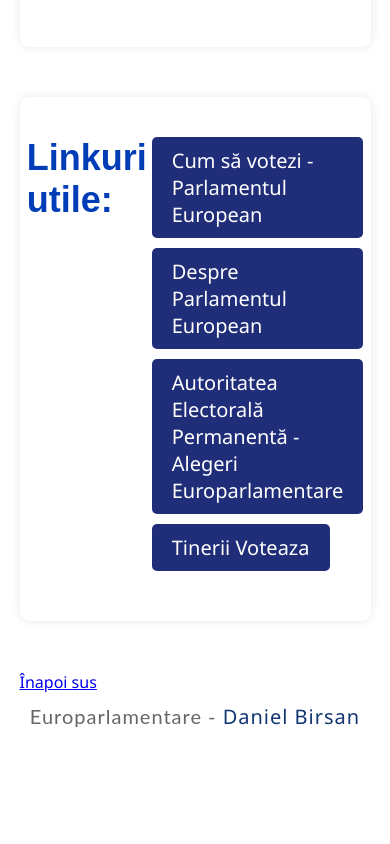
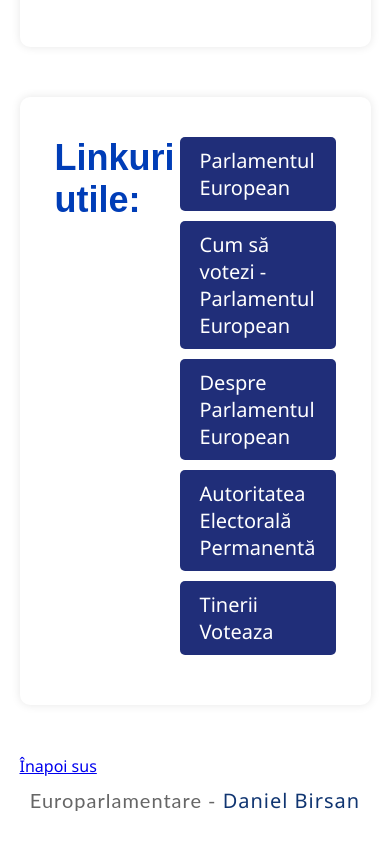
Before and after one commit to danielbirsan/europarlamentare2024, a plain HTML site: page plans.html in a window 390 px wide. Shown: the part 2065-2909 px from the top of the page. Before the commit the page ends 2825 px from the top, so only its background shows below. Drawn offline with nearby package versions, Linux system fonts and the light colour scheme.

Commit message:
responsive

```diff
--- a/assets/nav.css
+++ b/assets/nav.css
@@ -104,7 +104,7 @@
 
 
 
-@media only screen and (max-width: 768px) {
+@media only screen and (max-width: 900px) {
     .hamburger.active .bar:nth-child(2) {
         opacity: 0;
     }
--- a/assets/style.css
+++ b/assets/style.css
@@ -272,5 +272,5 @@
 .inner-header h1 {
 
     font-weight: 900;
-
+    font-size: 6.5vw;
 }
--- a/plans.html
+++ b/plans.html
@@ -3,6 +3,8 @@
 
 <head>
     <title>Planuri</title>
+    <meta charset="UTF-8">
+    <meta name="viewport" content="width=device-width, initial-scale=1.0">
     <link rel="stylesheet" type="text/css" href="assets/style.css">
     <link rel="stylesheet" type="text/css" href="assets/nav.css">
     <link rel="stylesheet" type="text/css" href="assets/plans.css">
@@ -76,13 +78,14 @@
         <div class="links container">
             <h3>Linkuri utile:</h3>
             <ul>
-                <li><a href="https://www.europarl.europa.eu" target="_blank">Cum
+                <li><a href="https://www.europarl.europa.eu" target="_blank">Parlamentul European</a></li>
+                <li><a href="https://elections.europa.eu/ro/how-to-vote/ro/" target="_blank">Cum
                         să votezi - Parlamentul European</a></li>
+
                 <li><a href="https://europa.eu/european-union/about-eu/institutions-bodies/european-parliament_ro"
                         target="_blank">Despre Parlamentul European</a></li>
                 <li><a href="https://www.roaep.ro" target="_blank">Autoritatea Electorală
-                        Permanentă -
-                        Alegeri Europarlamentare</a></li>
+                        Permanentă</a></li>
                 <li><a href="https://govote.ro/" target="_blank">Tinerii Voteaza</a></li>
 
 
```
Also changed, not shown: assets/main.css (+10 -1 lines), contact.html (+2 -0 lines), index.html (+5 -1 lines), propuneri.html (+2 -0 lines).
